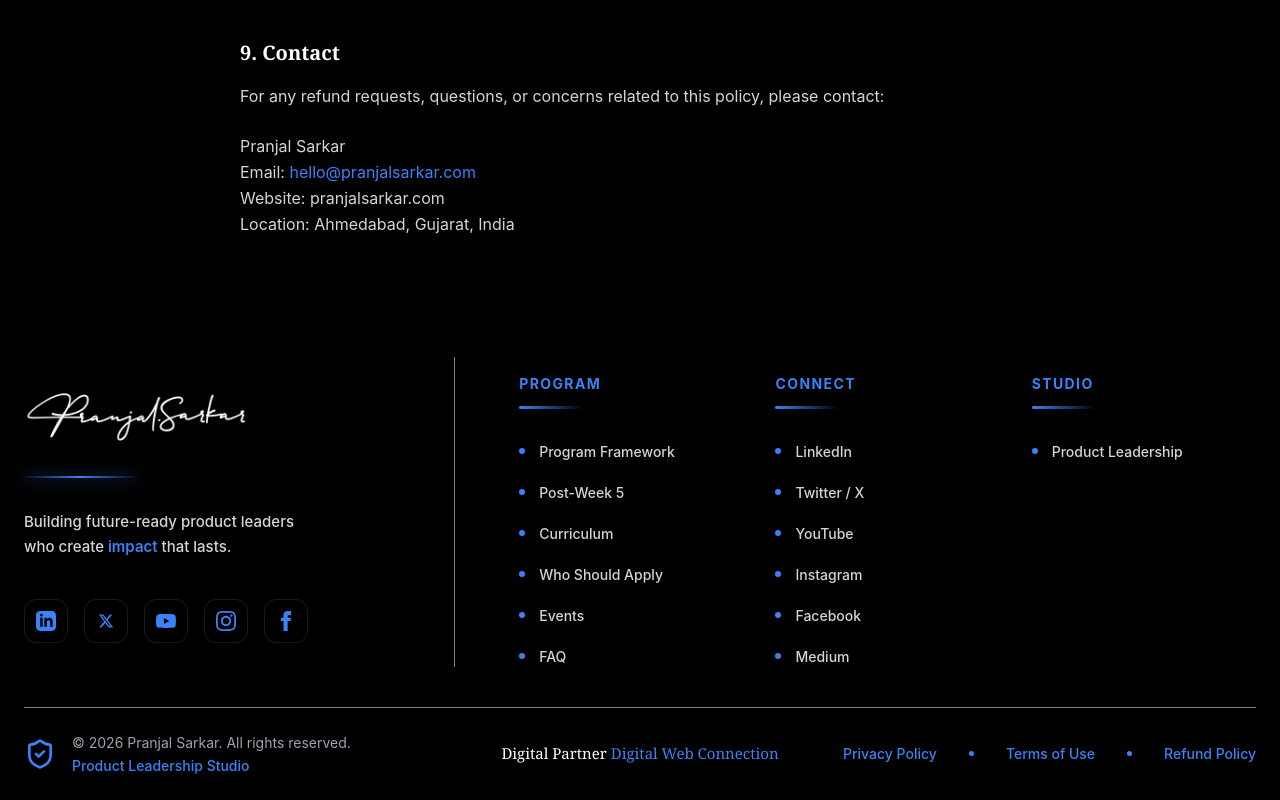
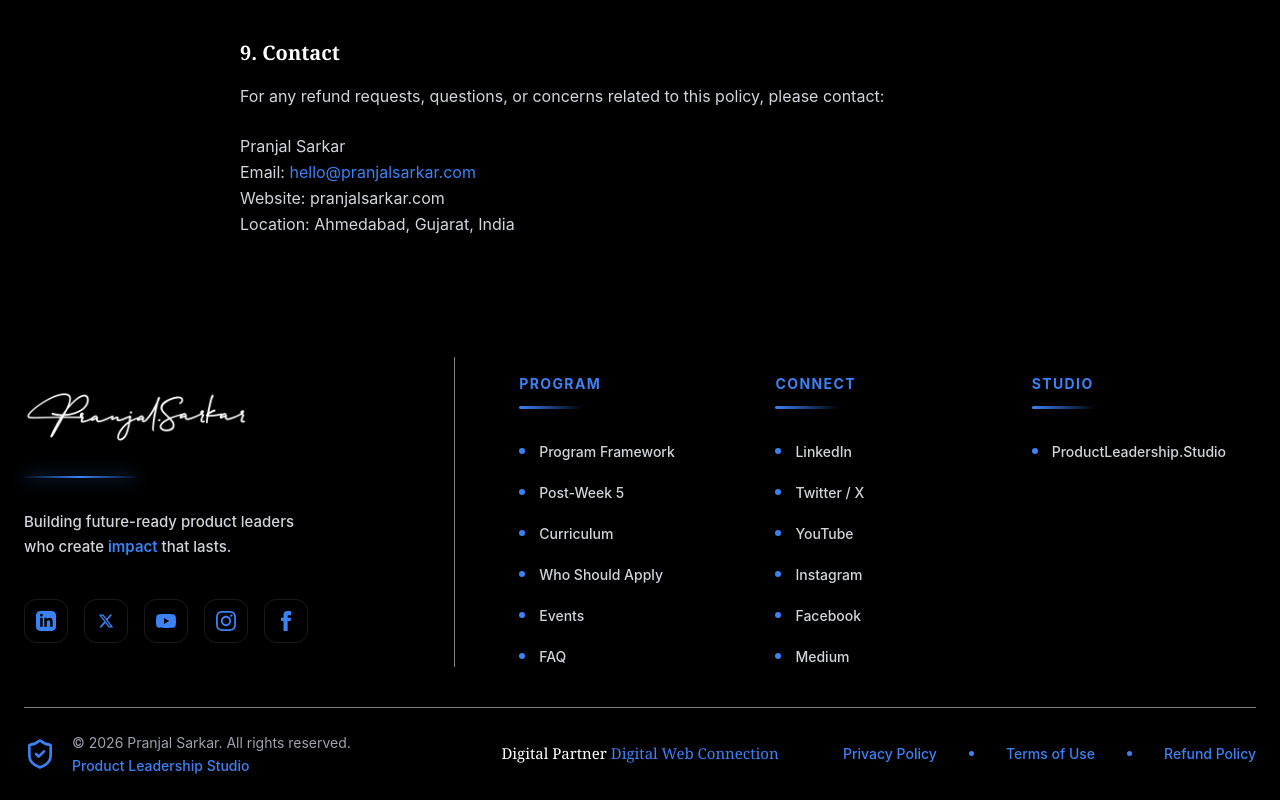
Before and after one commit to digitalwebconnection/pranjalsarkar, a React (Vite) app in the folder frontend/: page /refund-policy in a window 1280 px wide. Shown: the part 2735-3535 px from the top of the page. Built offline with nearby package versions, Linux system fonts and the light colour scheme; no server answers.

Commit message:
feat: implement Footer and AboutSection components with supporting assets

```diff
--- a/frontend/src/components/layout/Footer.tsx
+++ b/frontend/src/components/layout/Footer.tsx
@@ -13,7 +13,7 @@
 
   ],
   CONNECT: ['LinkedIn', 'Twitter / X', 'YouTube', 'Instagram', 'Facebook', 'Medium'],
-  STUDIO: ['Product Leadership'],
+  STUDIO: ['ProductLeadership.Studio'],
 };
 
 const footerLinkHashes: Record<string, string> = {
--- a/frontend/src/components/sections/AboutSection.tsx
+++ b/frontend/src/components/sections/AboutSection.tsx
@@ -1,6 +1,6 @@
 import { useState, useRef } from 'react';
 import { motion } from 'motion/react';
-import psHeadshot from '../../assets/pranjalsarkar/pranjals.png';
+import psHeadshot from '../../assets/pranjalsarkar/imagep.png';
 const youtubeVideo = '/video/Aipls%20Simulation%20Explainer%20Video6.mp4';
 import { Play } from 'lucide-react';
 
@@ -107,7 +107,7 @@
                 <img
                   src={psHeadshot}
                   alt="Pranjal Sarkar"
-                  className="w-full h-full object-cover transition-all duration-700 transform group-hover:scale-105"
+                  className="w-full h-full object-cover transition-all duration-700 transform "
                 />
 
                 {/* Live Mentor Indicator Pill */}
```
Also changed, not shown: frontend/src/assets/pranjalsarkar/imagep.png (added).
